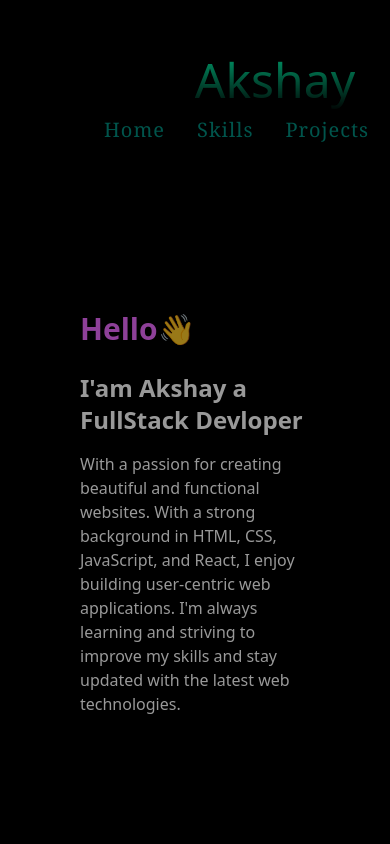
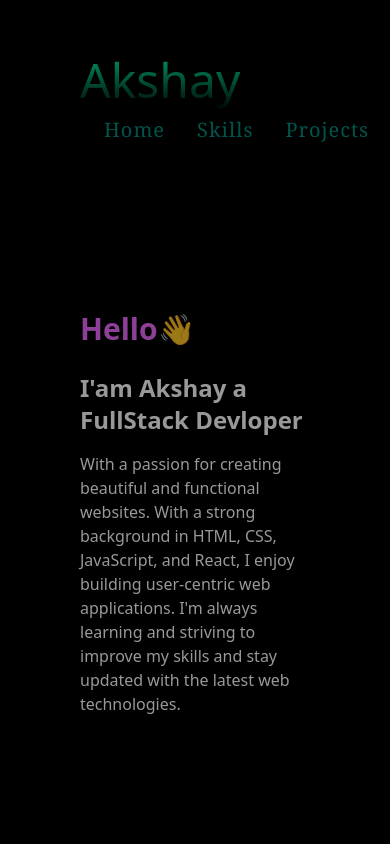
Before and after one commit to akshay-sharma062/Portfolio_Tailwind-Css, a website: page index.html in a window 390 px wide. Shown: the top 844 px of the page. Drawn offline with nearby package versions, Linux system fonts and the light colour scheme; a script that the page names is missing.

Commit message:
this is my portfolio

```diff
--- a/index.html
+++ b/index.html
@@ -56,7 +56,7 @@
   <body class="bg-black p-20 ">
     <!-- navbar -->
     <nav >
-      <div class="sm:flex flex-wrap sm:w-full text-center w-screen bg-black z-2 py-4 sm:-mt-10 opacity-80  justify-between animate-fade-down sm:sticky sm:top-36 fixed top-10">
+      <div class="sm:flex flex-wrap  bg-black z-2 py-4 sm:-mt-10 opacity-80  justify-between animate-fade-down sm:sticky sm:top-36 fixed self-center top-10">
         <div>
           <span class="text-5xl text-emerald-400 mask-b-from-neutral-50"
             >Akshay</span
```
